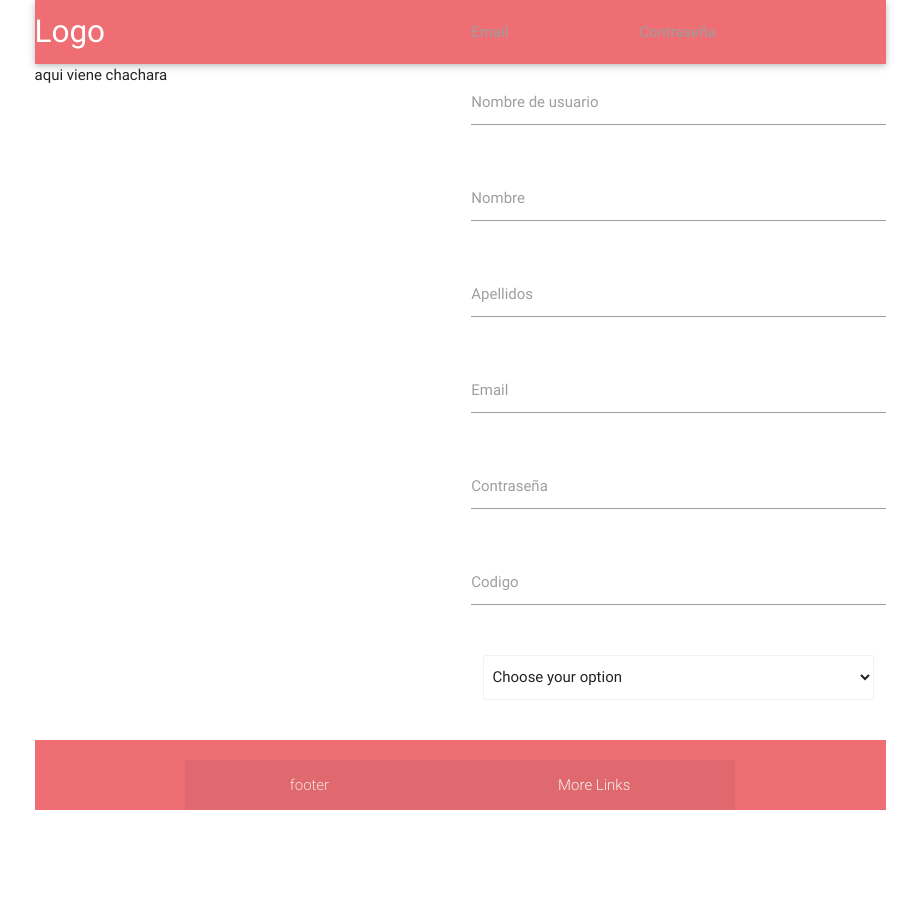
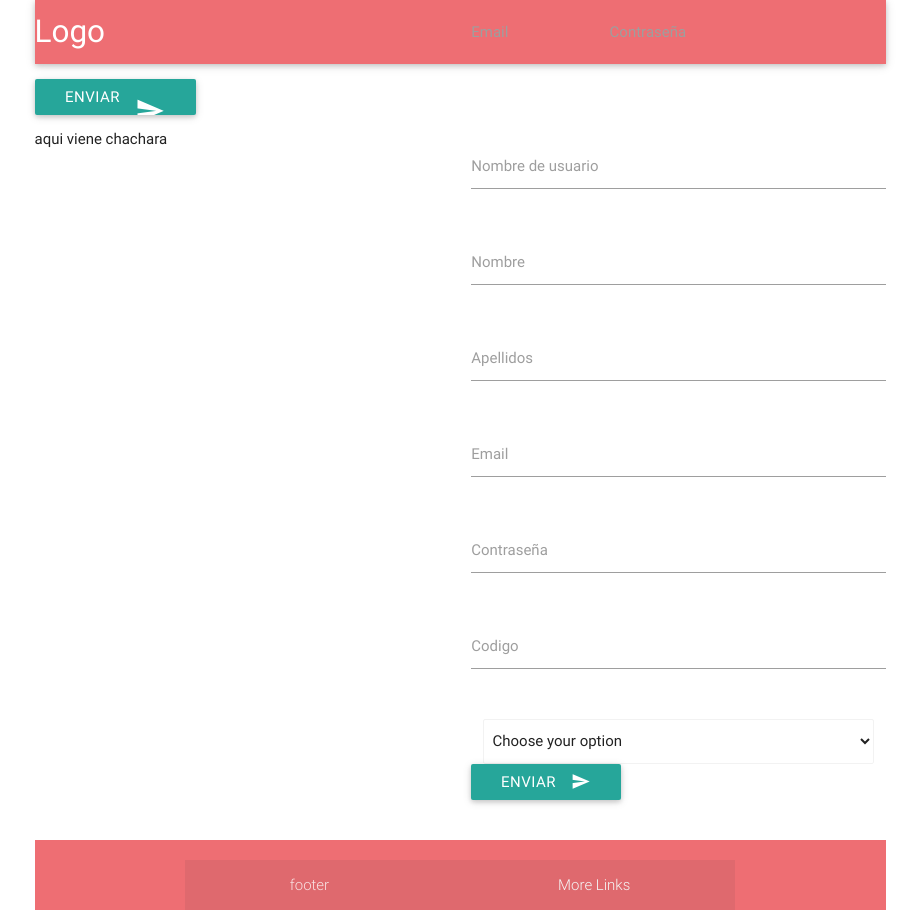
Before and after one commit to degreework/Front, a Django app: page / in a window 1280 px wide. Shown: the whole page, without its empty margins (180-1100 px from the left). Before the commit the page ends 810 px from the top, so only its background shows below. Run offline with Django 3.2, Linux system fonts and the light colour scheme; some libraries are stand-ins or nearby versions.

Commit message:
login and register js

```diff
--- a/front/urls.py
+++ b/front/urls.py
@@ -15,9 +15,11 @@ Including another URLconf
 """
 from django.conf.urls import include, url
 from django.contrib import admin
+from django.conf import settings
+from django.conf.urls.static import static
 
 
 urlpatterns = [
     url(r'^admin/', include(admin.site.urls)),
     url(r'^', include('front_users.urls', namespace='front_users')),
-]
+]+ static(settings.STATIC_URL, document_root=settings.STATIC_ROOT)
--- a/front_users/templates/login.html
+++ b/front_users/templates/login.html
@@ -1,16 +1,19 @@
 
 <div class="row">
-	 <form class="col s12">
-		<div class="col s6 offset-s6">
+	 <form class="col s12" id="form_login">
+		<div class="col s5 offset-s6">
 		 	<div class="input-field col s5">
-	          <input id="email" type="email" class="validate">
+	          <input name="username" type="email" class="validate">
 	          <label for="email">Email</label>
 	        </div>
 
 	        <div class="input-field col s5">
-	        	<input id="password" type="password" class="validate">
+	        	<input name="password" type="password" class="validate">
 	         	<label for="password">Contraseña</label>
 	        </div>
 		</div>
+		<button class="btn waves-effect waves-light" type="submit" name="action">Enviar
+        <i class="mdi-content-send right"></i>
+      </button>
 	</form>
 </div>
--- a/front_users/templates/register.html
+++ b/front_users/templates/register.html
@@ -1,55 +1,58 @@
 <div class="row">
-    <form class="col s12">
+    <form class="col s12" id="form_register" type="POST">
       <div class="row">
         <div class="input-field col s12">
-          <input id="nick_name" type="text" class="validate">
+          <input name="nick_name" type="text" class="validate">
           <label for="nick_name">Nombre de usuario</label>
         </div>
       </div>
 
       <div class="row">
         <div class="input-field col s12">
-          <input id="first_name" type="text" class="validate">
+          <input name="first_name" type="text" class="validate">
           <label for="first_name">Nombre</label>
         </div>
       </div>
 
       <div class="row">
         <div class="input-field col s12">
-          <input id="last_name" type="text" class="validate">
+          <input id="last_name" name="last_name" type="text" class="validate">
           <label for="last_name">Apellidos</label>
         </div>
       </div>
 
        <div class="row">
         <div class="input-field col s12">
-          <input id="email" type="email" class="validate">
+          <input name="email" type="email" class="validate">
           <label for="email">Email</label>
         </div>
       </div>
 
       <div class="row">
         <div class="input-field col s12">
-          <input id="password" type="password" class="validate">
+          <input name="password" type="password" class="validate">
           <label for="password">Contraseña</label>
         </div>
       </div>
 
        <div class="row">
         <div class="input-field col s12">
-          <input id="codigo" type="text" class="validate">
+          <input name="codigo" type="text" class="validate">
           <label for="codigo">Codigo</label>
         </div>
       </div>
 
       <div class="input-field col s12">
-        <select class="browser-default">
-          <option value="" disabled selected>Choose your option</option>
-          <option value="1">Option 1</option>
-          <option value="2">Option 2</option>
-          <option value="3">Option 3</option>
+        <select name="plan" class="browser-default">
+          <option value=""  disabled selected>Choose your option</option>
+          <option value="3743">3743</option>
+          <option value="2">2180</option>
         </select>
       </div>
 
+
+      <button class="btn waves-effect waves-light" type="submit" name="action">Enviar
+        <i class="mdi-content-send right"></i>
+      </button>
     </form>
   </div>
--- a/templates/template_base.html
+++ b/templates/template_base.html
@@ -1,10 +1,12 @@
+
 <!DOCTYPE html>
 <html>
 	<head>
-		 <!--<link type="text/css" rel="stylesheet" href="{{STATIC_URL}}libs/materialize/css/materialize.min.css"  media="screen,projection"/>-->
+		{% load staticfiles %}
+		<!--<link type="text/css" rel="stylesheet" href="{% static  'libs/materialize/css/materialize.min.css' %}"  media="screen,projection"/>-->
 
-		 <!-- Compiled and minified CSS -->
-  		<link rel="stylesheet" href="https://cdnjs.cloudflare.com/ajax/libs/materialize/0.96.1/css/materialize.min.css">
+		 <!-- CDN -->
+  		<link rel="stylesheet" href="https://cdnjs.cloudflare.com/ajax/libs/materialize/0.96.1/css/materialize.min.css" media="screen,projection">
 
 		 <meta name="viewport" content="width=device-width, initial-scale=1.0, maximum-scale=1.0, user-scalable=no"/>
 
@@ -34,13 +36,16 @@
 		</footer>
 
 
+	<!--CDN-->
+	<script src="http://code.jquery.com/jquery-2.1.4.js"></script>
+  	<script src="https://cdnjs.cloudflare.com/ajax/libs/materialize/0.96.1/js/materialize.min.js"></script>
+  	{% load staticfiles %}
+	<!--<script src="{% static 'libs/jquery/jquery.min.js' %}" ></script>
+	<script src="{% static 'libs/materialize/js/materialize.js' %}" ></script>-->
 
-
-	<!--<script src="{{STATIC_URL}}libs/jquery/jquery.min.js" ></script>
-	<script src="{{STATIC_URL}}libs/materialize/js/materialize.js" ></script>-->
-
-	<script src="http://code.jquery.com/jquery-2.1.4.js"></script>
-	<!-- Compiled and minified JavaScript -->
-  	<script src="https://cdnjs.cloudflare.com/ajax/libs/materialize/0.96.1/js/materialize.min.js"></script>
+	<!-- scripts de nostros -->
+	<script src="{% static 'js/form_register.js' %}" ></script>
+	<script src="{% static 'js/form_login.js' %}" ></script>
+	<script src="{% static 'js/main.js' %}" ></script>
 	</body>
 </html>
```
Also changed, not shown: front/settings.py (+6 -7 lines).
